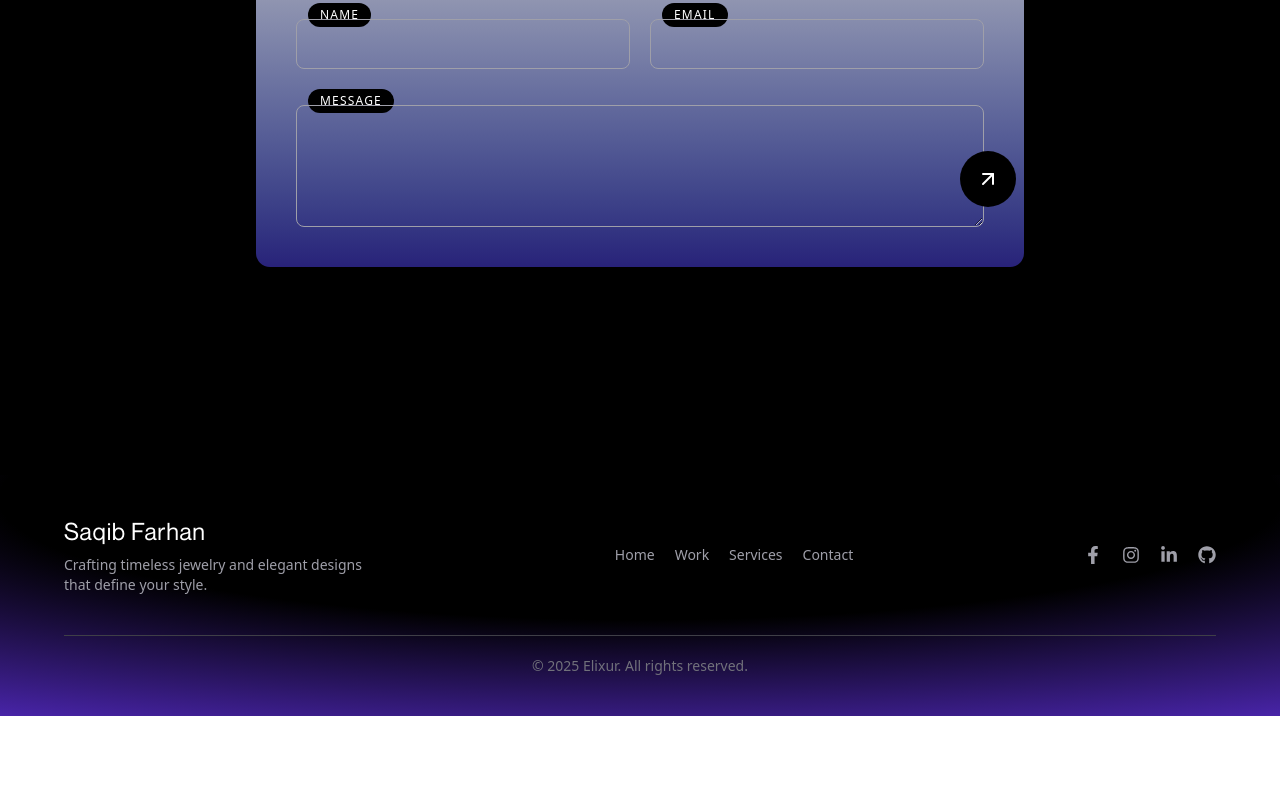
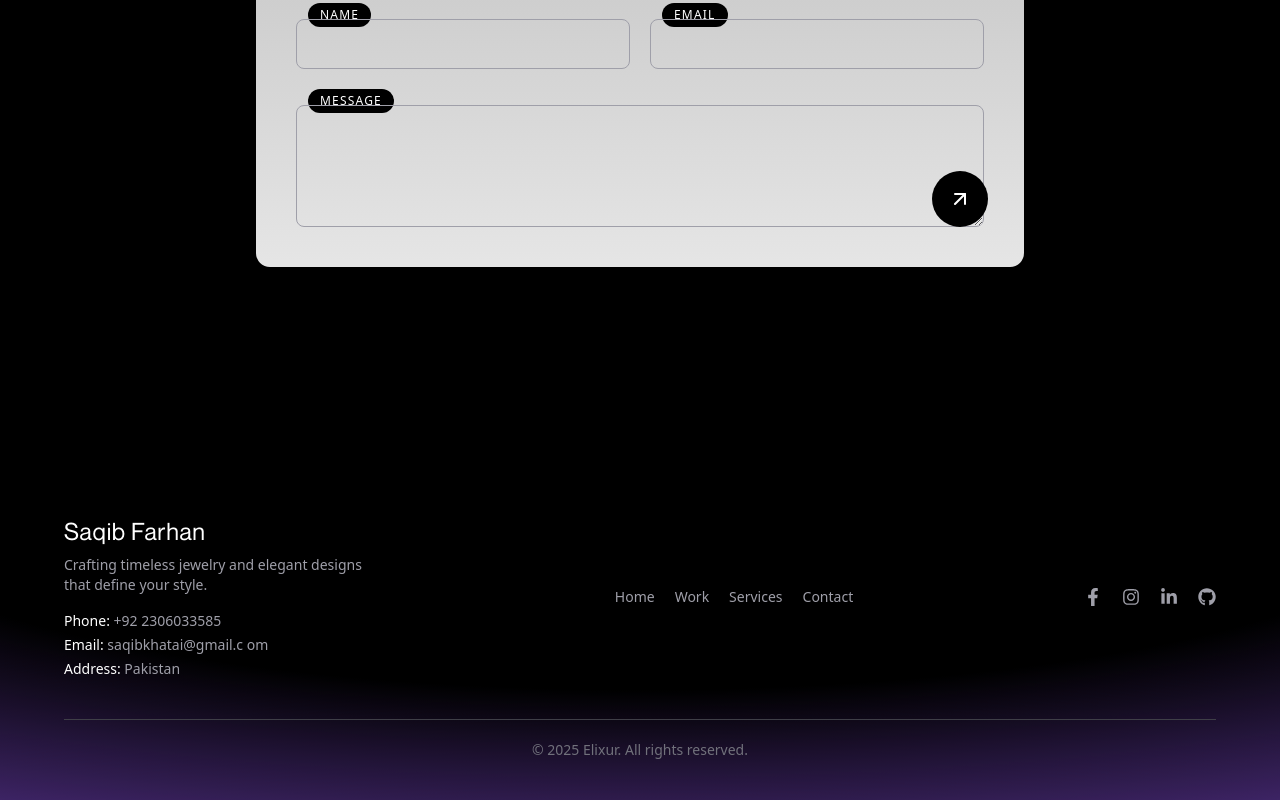
Before and after one commit to SaqibFarhanProgrammer/Saqib-Portfolio, a React (Vite) app: page / in a window 1280 px wide. Shown: the part 7140-7940 px from the top of the page. Before the commit the page ends 7856 px from the top, so only its background shows below. Built offline with nearby package versions, Linux system fonts and the light colour scheme.

Commit message:
images chnges

```diff
--- a/src/sectioms/Services/Services.jsx
+++ b/src/sectioms/Services/Services.jsx
@@ -9,7 +9,7 @@ const services = [
     id: 1,
     title: "Frontend Development",
     // Yeh Pinterest image URL hai (placeholder) — tu apna correct URL yahan daal
-    image: "https://i.pinimg.com/originals/xx/yy/zz/your-pinterest-image.jpg",
+    image: "https://cdn.dribbble.com/userupload/13628136/file/original-1749e1fb283c1f4a540c60694d2c5f99.png?resize=1600x1200&vertical=center",
     points: [
       "Responsive, mobile-first interfaces",
       "Component-driven architecture (React)",
@@ -19,7 +19,7 @@ const services = [
   {
     id: 2,
     title: "UI Design",
-    image: "https://images.pexels.com/photos/3182786/pexels-photo-3182786.jpeg",
+    image: "https://cdn.dribbble.com/userupload/44168173/file/original-1c449ae9eb19fd5dc54e2f218b206c9e.png?resize=1600x1067&vertical=center",
     points: [
       "Design systems and reusable components",
       "Pixel-perfect layouts and spacing",
@@ -30,7 +30,7 @@ const services = [
     id: 3,
     title: "UI UX Design",
 
-    image: "https://images.pexels.com/photos/3184360/pexels-photo-3184360.jpeg",
+    image: "https://cdn.dribbble.com/userupload/44079546/file/original-0376cd638a8e13fa4af002977dc8d3a1.png?resize=1200x957&vertical=center",
     points: [
       "User-centered wireframes and journey mapping",
       "Visual hierarchy and interaction flow",
--- a/src/sectioms/contact/Contact.jsx
+++ b/src/sectioms/contact/Contact.jsx
@@ -20,7 +20,7 @@ const Contact = () => {
       <div
         className="
           w-full max-w-3xl rounded-xl shadow-2xl backdrop-blur-2xl
-          bg-gradient-to-b from-[#f5f5f5]/80 to-[#4338ca]/60
+          bg-gradient-to-b from-[#f5f5f5]/80 to-[#fff]/90
           p-10 z-10 relative
           h-auto xs:h-[90vh]
         "
@@ -87,7 +87,7 @@ const Contact = () => {
           {/* Button */}
           <button
             type="submit"
-            className="absolute -right-8 bottom-5 bg-black text-white p-4 rounded-full hover:bg-zinc-800 transition-all duration-300 z-10"
+            className="absolute -right-1 bottom-0 bg-black text-white p-4 rounded-full hover:bg-zinc-800 transition-all duration-300 z-10"
           >
             <FiArrowUpRight className="text-2xl" />
           </button>
--- a/src/sectioms/footer/Footer.jsx
+++ b/src/sectioms/footer/Footer.jsx
@@ -4,8 +4,8 @@ import { FaFacebookF, FaInstagram, FaLinkedinIn, FaGithub } from "react-icons/fa
 const Footer = () => {
   return (
     <footer className="relative z-10 text-zinc-400 py-10 px-6 md:px-16 overflow-hidden">
-      {/* 💜 Background Gradient (transparent to purple) */}
-      <div className="absolute inset-0 -z-10 h-full w-full bg-[radial-gradient(125%_125%_at_50%_10%,transparent_40%,#63e_100%)]"></div>
+      {/* ✅ Gradient (hue adjusted slightly for a stylish tone) */}
+      <div className="absolute inset-0 -z-10 h-full w-full bg-[radial-gradient(154%_140%_at_50%_10%,transparent_40%,#7363ff_120%)] hue-rotate-15"></div>
 
       <div className="max-w-6xl mx-auto flex flex-col md:flex-row justify-between items-center gap-8 relative z-10">
         {/* Left Section */}
@@ -16,6 +16,13 @@ const Footer = () => {
           <p className="text-sm text-zinc-400 mt-2 max-w-xs">
             Crafting timeless jewelry and elegant designs that define your style.
           </p>
+
+          {/* ✅ Contact Info */}
+          <div className="mt-4 text-sm space-y-1">
+            <p><span className="text-white">Phone:</span> +92 2306033585</p>
+            <p><span className="text-white">Email:</span> saqibkhatai@gmail.c om</p>
+            <p><span className="text-white">Address:</span> Pakistan</p>
+          </div>
         </div>
 
         {/* Center Links */}
```
